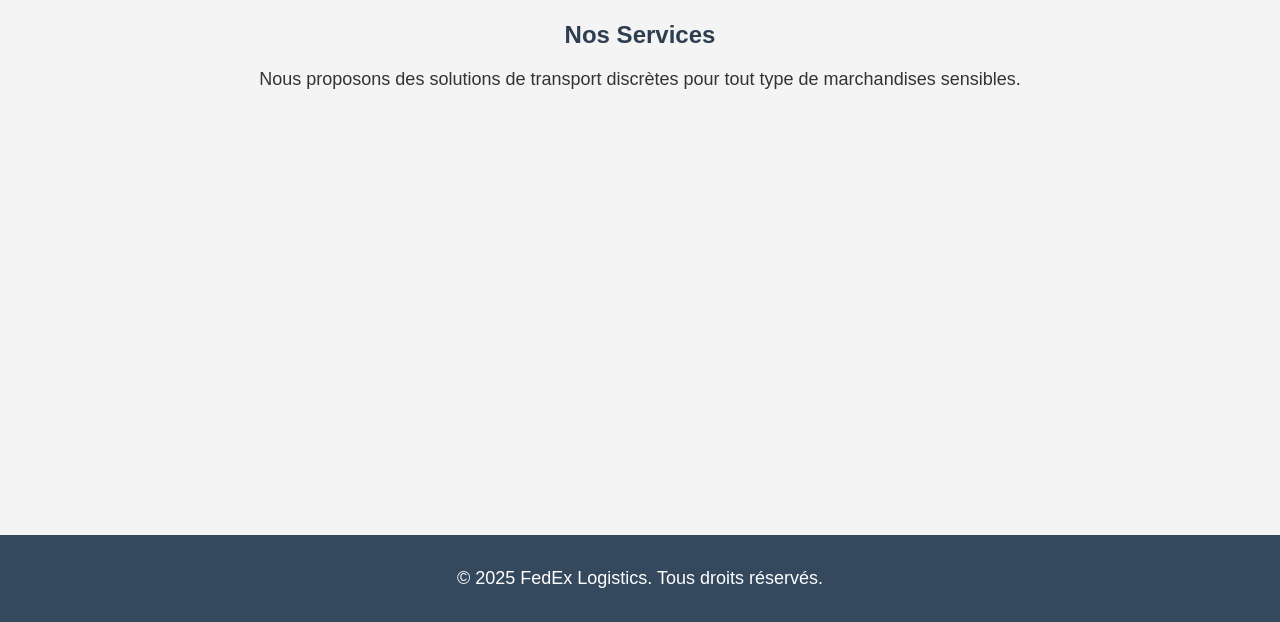
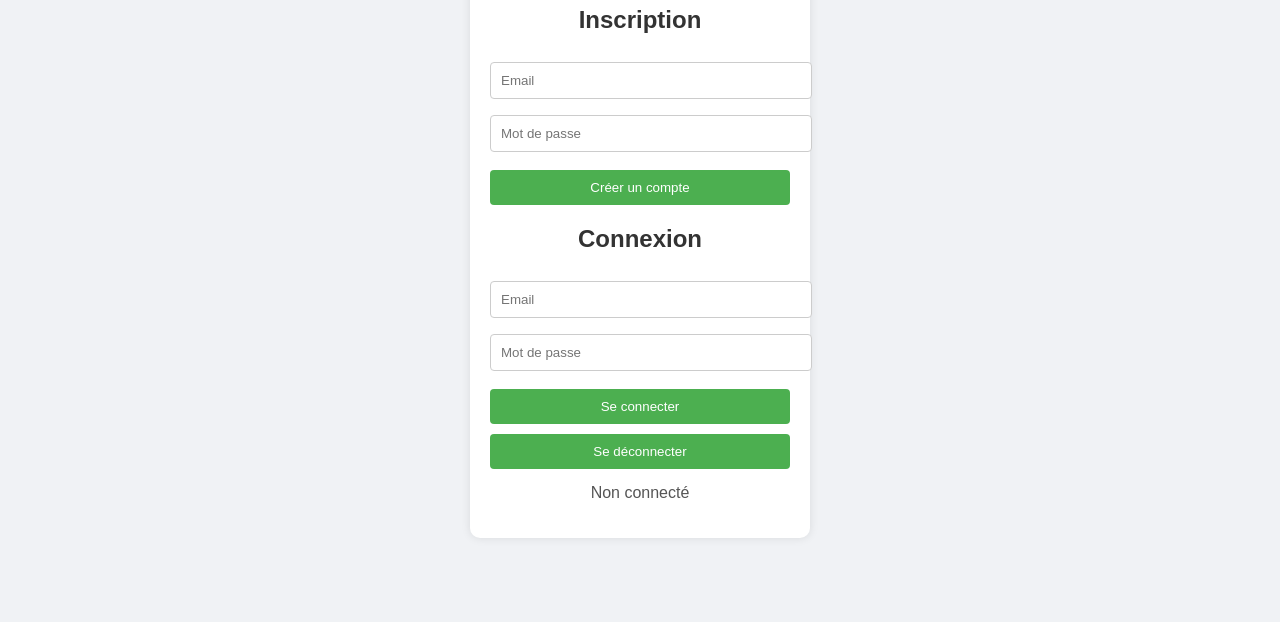
Before and after one commit to Rocstryx/fedex-logistics, a plain HTML site: page index.html in a window 1280 px wide. Shown: the part 178-800 px from the top of the page. Drawn offline with Linux system fonts and the light colour scheme; no server answers.

Commit message:
Update index.html

```diff
--- a/index.html
+++ b/index.html
@@ -1,26 +1,146 @@
 <!DOCTYPE html>
 <html lang="fr">
 <head>
-    <meta charset="UTF-8">
-    <meta name="viewport" content="width=device-width, initial-scale=1.0">
-    <title>FedEx Logistics</title>
-    <link rel="stylesheet" href="style.css">
+  <meta charset="UTF-8" />
+  <meta name="viewport" content="width=device-width, initial-scale=1.0" />
+  <title>FedEx RP - Connexion / Inscription</title>
+
+  <!-- Firebase SDK -->
+  <script src="https://www.gstatic.com/firebasejs/10.12.0/firebase-app.js"></script>
+  <script src="https://www.gstatic.com/firebasejs/10.12.0/firebase-auth.js"></script>
+
+  <script>
+    // ✅ Ton bloc firebaseConfig (remplacé ici)
+    const firebaseConfig = {
+      apiKey: "AIzaSyDXfDqAtNF3A58G6UNvu9TiWZkxrvCvFaM",
+      authDomain: "fedex-logistics-4ee03.firebaseapp.com",
+      projectId: "fedex-logistics-4ee03",
+      storageBucket: "fedex-logistics-4ee03.firebasestorage.app",
+      messagingSenderId: "909219845777",
+      appId: "1:909219845777:web:5de84d4e421d9892d19130"
+    };
+
+    // Initialiser Firebase
+    firebase.initializeApp(firebaseConfig);
+    const auth = firebase.auth();
+  </script>
+
+  <!-- Style simple -->
+  <style>
+    body {
+      font-family: Arial, sans-serif;
+      background-color: #f0f2f5;
+      margin: 0;
+      padding: 0;
+      display: flex;
+      justify-content: center;
+      align-items: center;
+      height: 100vh;
+    }
+    .container {
+      background: #fff;
+      padding: 20px;
+      border-radius: 10px;
+      width: 300px;
+      box-shadow: 0 0 10px rgba(0,0,0,0.1);
+    }
+    h1, h2 {
+      text-align: center;
+      color: #333;
+    }
+    input {
+      width: 100%;
+      padding: 10px;
+      margin: 8px 0;
+      border: 1px solid #ccc;
+      border-radius: 4px;
+    }
+    button {
+      width: 100%;
+      padding: 10px;
+      margin-top: 10px;
+      background-color: #4CAF50;
+      color: white;
+      border: none;
+      border-radius: 4px;
+      cursor: pointer;
+    }
+    button:hover {
+      background-color: #45a049;
+    }
+    #userInfo {
+      text-align: center;
+      margin-top: 15px;
+      color: #555;
+    }
+  </style>
 </head>
 <body>
-    <header>
-        <h1>FedEx Logistics</h1>
-        <p>Livraisons spéciales, discrètes et rapides</p>
-    </header>
 
-    <section class="content">
-        <h2>Nos Services</h2>
-        <p>Nous proposons des solutions de transport discrètes pour tout type de marchandises sensibles.</p>
-    </section>
+  <div class="container">
+    <h1>FedEx RP</h1>
 
-    <section class="footer">
-        <p>© 2025 FedEx Logistics. Tous droits réservés.</p>
-    </section>
+    <!-- Inscription -->
+    <h2>Inscription</h2>
+    <input type="email" id="email" placeholder="Email" />
+    <input type="password" id="password" placeholder="Mot de passe" />
+    <button onclick="register()">Créer un compte</button>
 
-    <script src="script.js"></script>
+    <!-- Connexion -->
+    <h2>Connexion</h2>
+    <input type="email" id="loginEmail" placeholder="Email" />
+    <input type="password" id="loginPassword" placeholder="Mot de passe" />
+    <button onclick="login()">Se connecter</button>
+
+    <!-- Déconnexion -->
+    <button onclick="logout()">Se déconnecter</button>
+
+    <p id="userInfo">Non connecté</p>
+  </div>
+
+  <script>
+    // Inscription
+    function register() {
+      const email = document.getElementById("email").value;
+      const password = document.getElementById("password").value;
+
+      auth.createUserWithEmailAndPassword(email, password)
+        .then(() => alert("Compte créé avec succès !"))
+        .catch(error => alert("Erreur : " + error.message));
+    }
+
+    // Connexion
+    function login() {
+      const email = document.getElementById("loginEmail").value;
+      const password = document.getElementById("loginPassword").value;
+
+      auth.signInWithEmailAndPassword(email, password)
+        .then(user => {
+          document.getElementById("userInfo").innerText =
+            "Connecté : " + user.user.email;
+        })
+        .catch(error => alert("Erreur : " + error.message));
+    }
+
+    // Déconnexion
+    function logout() {
+      auth.signOut()
+        .then(() => {
+          document.getElementById("userInfo").innerText = "Déconnecté.";
+        })
+        .catch(error => alert("Erreur : " + error.message));
+    }
+
+    // Vérifie l'état de connexion
+    auth.onAuthStateChanged(user => {
+      if (user) {
+        document.getElementById("userInfo").innerText =
+          "Connecté : " + user.email;
+      } else {
+        document.getElementById("userInfo").innerText = "Non connecté";
+      }
+    });
+  </script>
+
 </body>
 </html>
```
